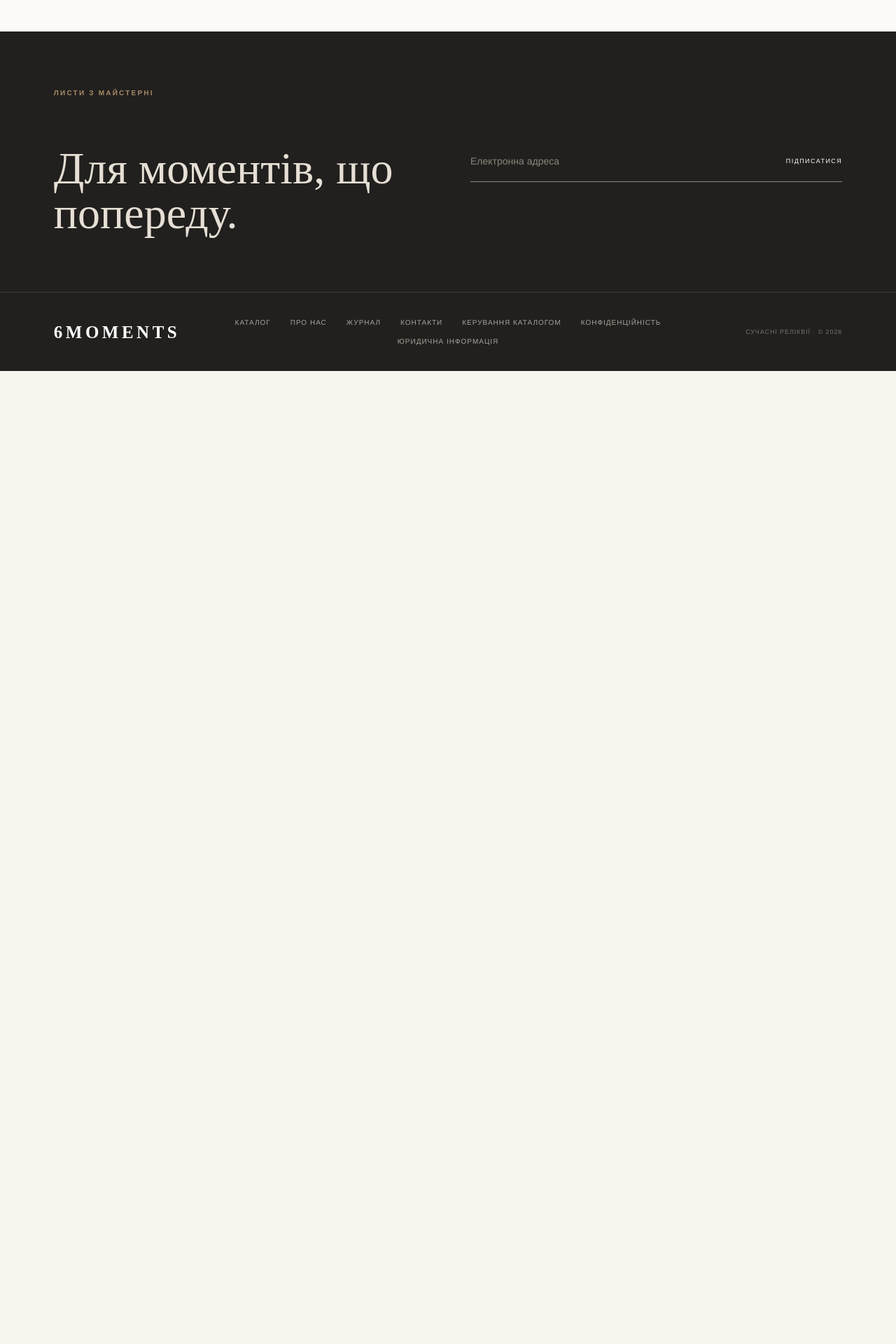
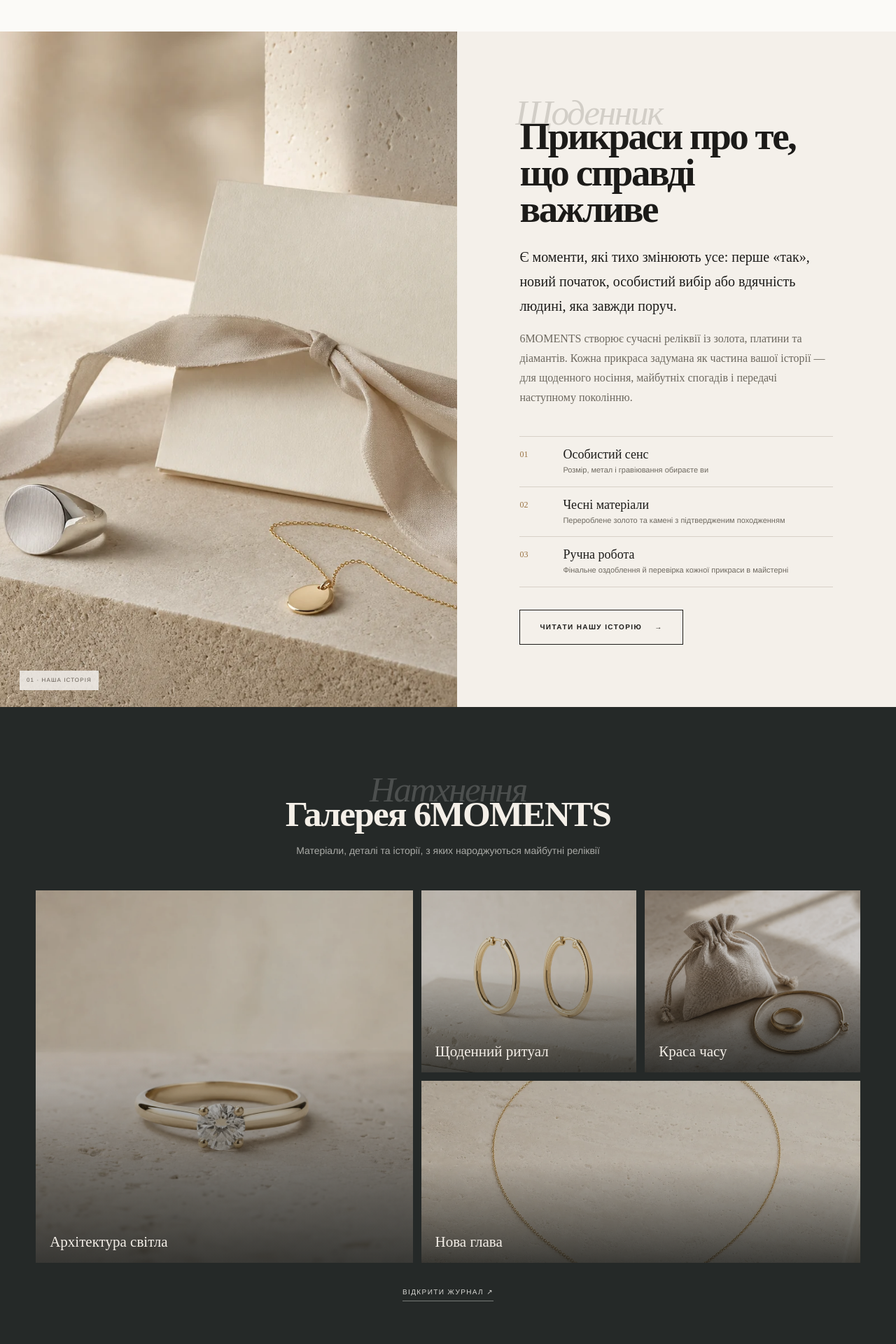
Before and after one commit to jenyaukraine/shopjewel, a Next.js app: page / in a window 1280 px wide. Shown: the part 5220-7140 px from the top of the page at 70% size. Before the commit the page ends 5750 px from the top, so only its background shows below. Built offline with nearby package versions, Linux system fonts and the light colour scheme.

Commit message:
Add brand story and inspiration gallery

```diff
--- a/app/globals.css
+++ b/app/globals.css
@@ -151,6 +151,39 @@ button:focus-visible, a:focus-visible, input:focus-visible, select:focus-visible
 .testimonial-facts div:first-child { border-left: 0; }
 .testimonial-facts strong { font: 30px var(--serif); white-space: nowrap; }
 .testimonial-facts span { max-width: 130px; color: var(--muted); font-size: 9px; line-height: 1.4; letter-spacing: .08em; text-transform: uppercase; }
+
+.brand-story { min-height: 720px; display: grid; grid-template-columns: 1.02fr .98fr; background: #f4f0ea; }
+.brand-story-visual { min-height: 720px; position: relative; overflow: hidden; }
+.brand-story-visual img { width: 100%; height: 100%; position: absolute; inset: 0; object-fit: cover; transition: transform .8s cubic-bezier(.2,.8,.2,1); }
+.brand-story:hover .brand-story-visual img { transform: scale(1.02); }
+.brand-story-visual > span { position: absolute; left: 28px; bottom: 24px; padding: 8px 10px; color: #625a51; background: rgba(255,255,255,.72); backdrop-filter: blur(10px); font-size: 8px; letter-spacing: .14em; text-transform: uppercase; }
+.brand-story-copy { padding: clamp(62px,7vw,115px); display: flex; flex-direction: column; justify-content: center; }
+.brand-story-copy .editorial-script { margin-left: -6px; }
+.brand-story-copy h2 { position: relative; max-width: 650px; margin: 0 0 26px; font: 600 clamp(42px,4.3vw,68px)/.94 var(--serif); letter-spacing: -.045em; }
+.brand-story-copy > p:not(.editorial-script) { max-width: 650px; margin: 0 0 15px; color: var(--muted); font: 16px/1.75 var(--serif); }
+.brand-story-copy .brand-story-lead { color: var(--ink) !important; font-size: 20px !important; }
+.brand-story-values { max-width: 680px; margin: 26px 0 32px; border-top: 1px solid var(--line); }
+.brand-story-values > div { display: grid; grid-template-columns: 48px 1fr; gap: 14px; padding: 15px 0; border-bottom: 1px solid var(--line); }
+.brand-story-values dt { padding-top: 3px; color: var(--gold); font: 12px var(--serif); }
+.brand-story-values dd { margin: 0; display: grid; gap: 3px; }
+.brand-story-values dd strong { font: 18px var(--serif); }
+.brand-story-values dd span { color: var(--muted); font-size: 11px; }
+.story-button { align-self: flex-start; gap: 18px; background: transparent; }
+
+.inspiration-gallery { padding: 92px 4vw 74px; color: #f4efe8; background: #252928; }
+.gallery-heading { max-width: 760px; margin: 0 auto 46px; text-align: center; }
+.gallery-heading .editorial-script { color: rgba(255,255,255,.18); }
+.gallery-heading h2 { position: relative; margin: 0; font: 600 clamp(42px,4vw,62px)/1 var(--serif); letter-spacing: -.035em; }
+.gallery-heading > p:not(.editorial-script) { margin: 17px 0 0; color: #a9aaa6; font-size: 14px; }
+.gallery-grid { max-width: 1500px; margin: auto; display: grid; grid-template-columns: 1.4fr .8fr .8fr; grid-template-rows: 260px 260px; gap: 12px; }
+.gallery-tile { min-width: 0; position: relative; overflow: hidden; }
+.gallery-tile--large { grid-row: 1 / 3; }
+.gallery-tile--wide { grid-column: 2 / 4; }
+.gallery-tile img { width: 100%; height: 100%; display: block; object-fit: cover; filter: saturate(.72) brightness(.82); transition: filter .45s, transform .65s cubic-bezier(.2,.8,.2,1); }
+.gallery-tile:hover img { filter: saturate(.95) brightness(.95); transform: scale(1.025); }
+.gallery-tile::after { content: ""; position: absolute; inset: 45% 0 0; background: linear-gradient(transparent,rgba(15,17,16,.72)); }
+.gallery-tile > span { position: absolute; z-index: 2; left: 20px; bottom: 17px; font: 21px var(--serif); }
+.gallery-link { display: table; margin: 34px auto 0; padding-bottom: 5px; border-bottom: 1px solid #777b78; color: #d9d9d5; font-size: 10px; letter-spacing: .14em; text-transform: uppercase; }
 
 .breadcrumbs { max-width: 1500px; margin: auto; padding: 22px 4vw; display: flex; gap: 10px; color: #817a72; font-size: 9px; letter-spacing: .12em; text-transform: uppercase; }
 .product-detail { max-width: 1500px; margin: auto; padding: 10px 4vw 120px; display: grid; grid-template-columns: minmax(0,1.15fr) minmax(390px,.85fr); gap: 6vw; }
@@ -534,6 +567,12 @@ button:focus-visible, a:focus-visible, input:focus-visible, select:focus-visible
   .testimonial-facts { grid-template-columns: repeat(2,minmax(0,1fr)); }
   .testimonial-facts div:nth-child(3) { border-left: 0; border-top: 1px solid var(--line); }
   .testimonial-facts div:nth-child(4) { border-top: 1px solid var(--line); }
+  .brand-story { grid-template-columns: 1fr; }
+  .brand-story-visual { min-height: 620px; }
+  .brand-story-copy { padding: 80px 7vw; }
+  .gallery-grid { grid-template-columns: 1fr 1fr; grid-template-rows: 400px 240px 300px; }
+  .gallery-tile--large { grid-column: 1 / 3; grid-row: auto; }
+  .gallery-tile--wide { grid-column: 1 / 3; }
   .values-grid { grid-template-columns: 1fr; }
   .values-grid article { min-height: 0; padding: 45px 0; border-left: 0; border-top: 1px solid var(--line); }
   .values-grid article:first-child { border-top: 0; }
@@ -611,6 +650,17 @@ button:focus-visible, a:focus-visible, input:focus-visible, select:focus-visible
   .testimonial-facts div { min-height: 78px; justify-content: flex-start; border-left: 0; border-top: 1px solid var(--line); }
   .testimonial-facts div:first-child { border-top: 0; }
   .testimonial-facts div:nth-child(3) { border-top: 1px solid var(--line); }
+  .brand-story-visual { min-height: 470px; }
+  .brand-story-copy { padding: 72px 22px; }
+  .brand-story-copy h2 { font-size: 45px; }
+  .brand-story-copy .brand-story-lead { font-size: 18px !important; }
+  .brand-story-values > div { grid-template-columns: 38px 1fr; }
+  .story-button { width: 100%; }
+  .inspiration-gallery { padding: 74px 18px 58px; }
+  .gallery-heading { margin-bottom: 34px; }
+  .gallery-heading h2 { font-size: 42px; }
+  .gallery-grid { grid-template-columns: 1fr 1fr; grid-template-rows: 330px 180px 240px; gap: 8px; }
+  .gallery-tile > span { left: 13px; bottom: 12px; font-size: 17px; }
   .breadcrumbs { min-height: 52px; padding: 4px 18px; align-items: center; }
   .breadcrumbs a { min-height: 44px; display: flex; align-items: center; }
   .option-values button, .add-button, .view-bag-link, .quantity button, .remove-item, .checkout-button, .back-button { min-height: 44px; }
--- a/app/storefront.tsx
+++ b/app/storefront.tsx
@@ -606,6 +606,66 @@ function HomePage({
           <div><strong>100%</strong><span>застрахованих відправлень</span></div>
         </div>
       </section>
+
+      <section className="brand-story" aria-labelledby="brand-story-title">
+        <div className="brand-story-visual">
+          <Image
+            src="/editorial/journal-heirlooms.webp"
+            alt="Прикраси 6MOMENTS у світлій подарунковій композиції"
+            unoptimized
+            width={1200}
+            height={1200}
+            sizes="(max-width: 800px) 100vw, 52vw"
+          />
+          <span>01 · Наша історія</span>
+        </div>
+        <div className="brand-story-copy">
+          <p className="editorial-script" aria-hidden="true">Щоденник</p>
+          <h2 id="brand-story-title">Прикраси про те, що справді важливе</h2>
+          <p className="brand-story-lead">
+            Є моменти, які тихо змінюють усе: перше «так», новий початок,
+            особистий вибір або вдячність людині, яка завжди поруч.
+          </p>
+          <p>
+            6MOMENTS створює сучасні реліквії із золота, платини та діамантів.
+            Кожна прикраса задумана як частина вашої історії — для щоденного
+            носіння, майбутніх спогадів і передачі наступному поколінню.
+          </p>
+          <dl className="brand-story-values">
+            <div><dt>01</dt><dd><strong>Особистий сенс</strong><span>Розмір, метал і гравіювання обираєте ви</span></dd></div>
+            <div><dt>02</dt><dd><strong>Чесні матеріали</strong><span>Перероблене золото та камені з підтвердженим походженням</span></dd></div>
+            <div><dt>03</dt><dd><strong>Ручна робота</strong><span>Фінальне оздоблення й перевірка кожної прикраси в майстерні</span></dd></div>
+          </dl>
+          <Link className="button story-button" href="/about">Читати нашу історію <span aria-hidden="true">→</span></Link>
+        </div>
+      </section>
+
+      <section className="inspiration-gallery" aria-labelledby="gallery-title">
+        <div className="gallery-heading">
+          <p className="editorial-script" aria-hidden="true">Натхнення</p>
+          <h2 id="gallery-title">Галерея 6MOMENTS</h2>
+          <p>Матеріали, деталі та історії, з яких народжуються майбутні реліквії</p>
+        </div>
+        <div className="gallery-grid">
+          <Link className="gallery-tile gallery-tile--large" href="/journal" aria-label="Читати про архітектуру каблучки">
+            <Image src="/editorial/journal-ring-architecture.webp" alt="" unoptimized width={1200} height={1200} sizes="(max-width: 700px) 100vw, 40vw" />
+            <span>Архітектура світла</span>
+          </Link>
+          <Link className="gallery-tile" href="/collections" aria-label="Переглянути сережки">
+            <Image src="/products/becoming-hoops.webp" alt="" unoptimized width={1200} height={1200} sizes="(max-width: 700px) 50vw, 20vw" />
+            <span>Щоденний ритуал</span>
+          </Link>
+          <Link className="gallery-tile" href="/journal" aria-label="Читати про патину дорогоцінних металів">
+            <Image src="/editorial/journal-patina.webp" alt="" unoptimized width={1200} height={1200} sizes="(max-width: 700px) 50vw, 20vw" />
+            <span>Краса часу</span>
+          </Link>
+          <Link className="gallery-tile gallery-tile--wide" href="/products/arrival-pendant" aria-label="Переглянути підвіску Нова глава">
+            <Image src="/products/arrival-pendant.webp" alt="" unoptimized width={1200} height={1200} sizes="(max-width: 700px) 100vw, 40vw" />
+            <span>Нова глава</span>
+          </Link>
+        </div>
+        <Link className="gallery-link" href="/journal">Відкрити журнал <span aria-hidden="true">↗</span></Link>
+      </section>
     </main>
   );
 }
```
